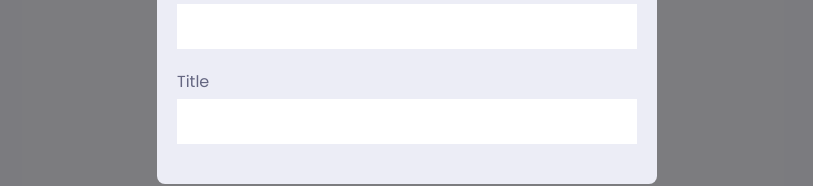
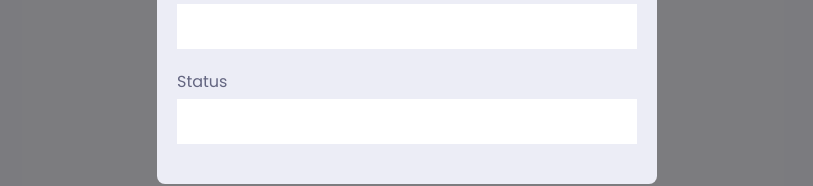
Before and after one commit to DavisKiprotich/To-do-list, a React (Create React App) app: page / in a window 1280 px wide. Shown: the part 356-542 px from the top of the page, without its empty margins (233-1046 px from the left). Built offline with nearby package versions, Linux system fonts and the light colour scheme.

Commit message:
addition

```diff
--- a/src/components/Todomodel.js
+++ b/src/components/Todomodel.js
@@ -16,7 +16,7 @@ function Todomodel() {
                     <input type='text' id='title' />
                 </label>
                 <label htmlFor='status'>
-                    Title
+                    Status
                     <input type='status' id='status' />
                 </label>
             </form>
```
